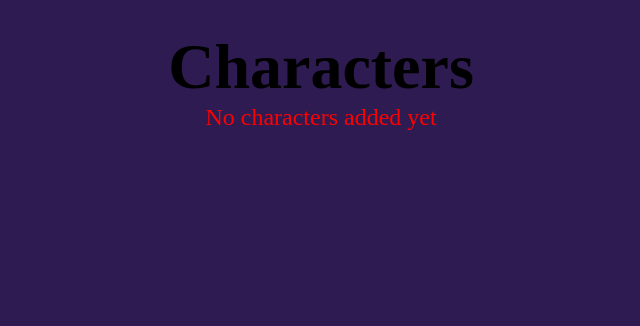
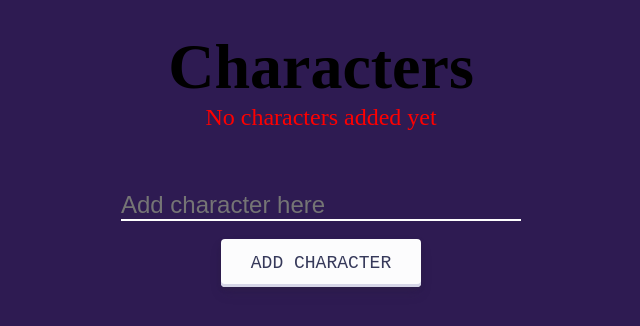
Before and after one commit to 1Elbo/vue-characters, a Vue app: page / in a window 1280 px wide. Shown: the top 326 px of the page, without its empty margins (319-959 px from the left). Built offline with nearby package versions, Linux system fonts and the light colour scheme.

Commit message:
tepmplate add

```diff
--- a/src/App.vue
+++ b/src/App.vue
@@ -9,6 +9,7 @@
     <button class="delete" v-if="chars.length != 0" @click="deleteAll">Delete all</button>
 
   </ul>
+  <character-input/>
 
 
 </template>
```
